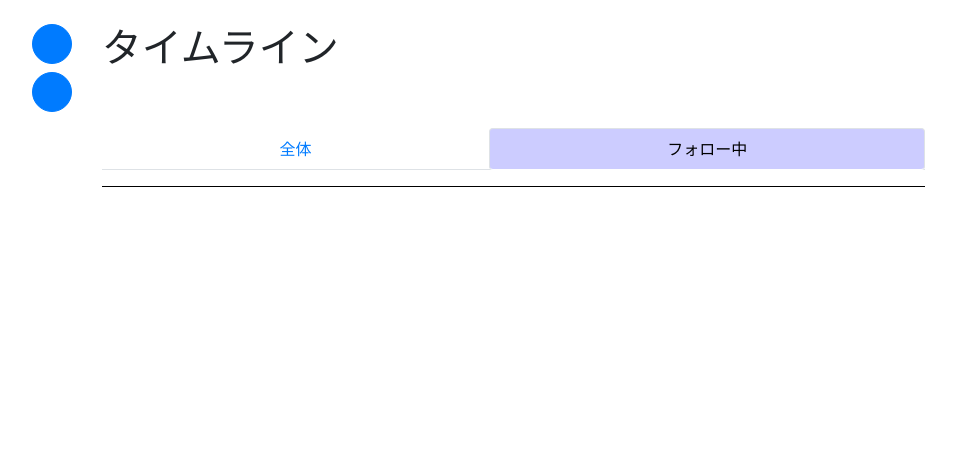
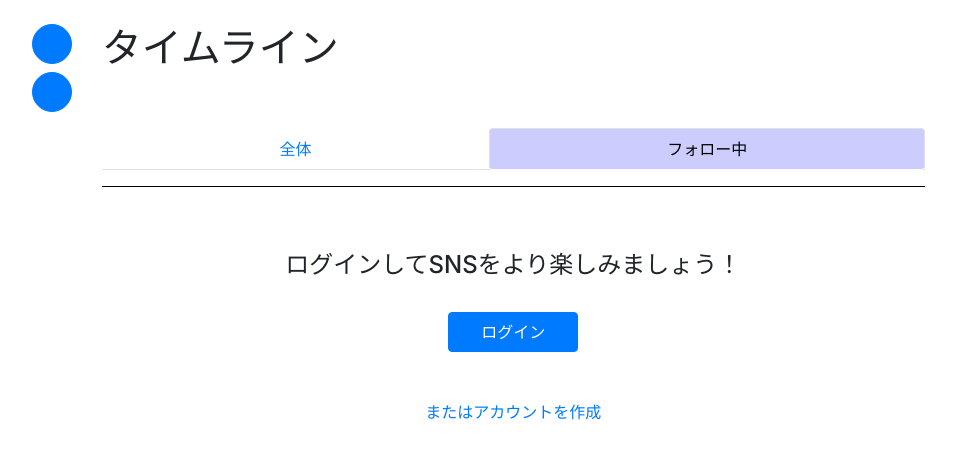
Before and after one commit to Sakoda2269/mysns_mk2, a Django app: page /sns/ in a window 1280 px wide, after a click on "フォロー中". Shown: the part 56-515 px from the top of the page, without its empty margins (20-976 px from the left). Run offline with Django 3.2, Linux system fonts and the light colour scheme; data comes from the database, SQL or seed files in the repository; both versions use the stored data as it was after the commit; some libraries are stand-ins or nearby versions.

Commit message:
add good user list

```diff
--- a/accounts/views.py
+++ b/accounts/views.py
@@ -30,6 +30,7 @@ def user_detail(request, id):
     for g in gooding:
         good_posts.append(g.post)
     context["good_posts"] = good_posts
+    context["btn_class"] = "btn-primary"
 
     if request.user.is_anonymous:
         return render(request, "accounts/userDetail.html", context)
@@ -112,9 +113,10 @@ def ajax_goodtab(request, id):
         good_posts.append(g.post)
     context["good_posts"] = good_posts
     context["goods"] = set()
+    context["btn_class"] = "btn-primary"
 
     if request.user.is_anonymous:
-        return render(request, "accounts/userDetail.html", context)
+        return render(request, "accounts/goodTab.html", context)
 
     following = Follower.objects.filter(followed=user, following=request.user).exists()
     context["following"] = following
--- a/sns/templates/sns/post_list.html
+++ b/sns/templates/sns/post_list.html
@@ -36,6 +36,10 @@
     .nav-pills .nav-link.active{
         background-color: #ccf;
         color: black;
+    }
+    .notlink{
+        text-decoration:none !important;
+        color:black !important;
     }
 </style>
 {% endblock %}
@@ -84,7 +88,9 @@
                     </div>
                     <div class="card-footer h-50px text-right">
                         {% if request.user.is_anonymous %}
-                            <button onClick="location.href='{% url 'sns:good' post.id 1 %}'" class="good on-a">♡</button>
+                            <button onClick="location.href='{% url 'sns:good' post.id 1 %}'" class="good on-a">
+                                <i class="fa-regular fa-heart"></i>
+                            </button>
                         {% else %}
                             <button onClick="on_good('{{ post.id }}')" class="good on-a" >
                                 <div id="{{ post.id }}" style="display:inline;">
@@ -97,7 +103,9 @@
                             </button>
                         {% endif %}
                         <font size="4">
+                            <a href="{% url 'sns:good_user' post.id %}" class="notlink on-a">
                                 <div id="num_{{ post.id }}" style="display:inline;">:{{ post.good_num }}イイね</div>
+                            </a>
                         </font>
                     </div>
                 </a>
@@ -106,6 +114,23 @@
         {% endfor %}
     </div>
     <div class="tab-pane fade" id="item2" role="tabpanel" aria-labelledby="item2-tab">
+        {% if user.is_anonymous %}
+            <br>
+            <div style="text-align:center;">
+                <h4 >
+                    ログインしてSNSをより楽しみましょう！
+                </h4>
+                <br>
+                <button class="btn btn-primary mx-auto" onClick="location.href='/accounts/login/'"
+                    style="text-align:center; width: 130px !important; height: 40px !important;">ログイン</button>
+                <br>
+                <br>
+                <br>
+                <a href="{% url 'accounts:signup' %}">
+                    またはアカウントを作成
+                </a>
+            </div>
+        {% else %}
             {% for post in object_list reversed %}
                 {% if post.author in following  or post.author == user %}
                     <h6>
@@ -134,7 +159,9 @@
                             </div>
                             <div class="card-footer h-50px text-right">
                                 {% if request.user.is_anonymous %}
-                                <button onClick="location.href='{% url 'sns:good' post.id 1 %}'" class="good on-a">♡</button>
+                                    <button onClick="location.href='{% url 'sns:good' post.id 1 %}'" class="good on-a">
+                                        <i class="fa-regular fa-heart"></i>
+                                    </button>
                                 {% else %}
                                     <button onClick="on_good('{{ post.id }}')" class="good on-a" >
                                         <div id="{{ post.id }}" style="display:inline;">
@@ -147,7 +174,11 @@
                                     </button>
                                 {% endif %}
                                 <font size="4">
-                                <div id="num_{{ post.id }}" style="display:inline;">:{{ post.good_num }}イイね</div>
+                                    <a href="{% url 'sns:good_user' post.id %}" class="notlink on-a">
+                                        <div id="num_{{ post.id }}" style="display:inline;">:{{ post.good_num }}
+                                            イイね
+                                        </div>
+                                    </a>
                                 </font>
                             </div>
                         </a>
@@ -155,6 +186,7 @@
                     <br>
                 {% endif %}
             {% endfor %}
+        {% endif %}
     </div>
 </div>
 
@@ -192,6 +224,7 @@ function on_good(post_id){
         return response.json();
     }).then(response => {
         document.getElementById('num_' + String(post_id)).textContent = ":" + String(response.num) + "イイね";
+
         if(response.method == "create"){
             document.getElementById(String(post_id)).innerHTML = '<i class="fa-solid fa-heart fa-beat" style="color: #ff0000;"></i>';
             id = window.setTimeout(function(){
--- a/sns/urls.py
+++ b/sns/urls.py
@@ -13,4 +13,5 @@ urlpatterns = [
     path("delete/<str:pk>/", views.DeleteView.as_view(), name="delete"),
     path("good/<str:post_id>/<int:isList>/", views.good, name="good"),
     path("ajaxgood/", views.ajax_good, name="ajaxgood"),
+    path("good_user/<str:id>/", views.good_user, name="good_user"),
 ]
--- a/sns/views.py
+++ b/sns/views.py
@@ -106,3 +106,15 @@ def ajax_good(request):
         context["method"] = "create"
     context["num"] = str(post.good_num)
     return JsonResponse(context)
+
+
+def good_user(request, id):
+    post = get_object_or_404(Post, id=id)
+    good_user = Good.objects.filter(post=post)
+    good_users = []
+    for g in good_user:
+        good_users.append(g.gooder)
+    context = {
+        "gooders":good_users
+    }
+    return render(request, "sns/good_user.html", context)
```
Also changed, not shown: accounts/templates/accounts/goodTab.html (+6 -2 lines), accounts/templates/accounts/userDetail.html (+22 -8 lines), sns/templates/sns/good_user.html (added, +26 -0 lines), sns/templates/sns/post_detail.html (+9 -1 lines), db.sqlite3. Lines whose indentation alone changed are shown as unchanged.
